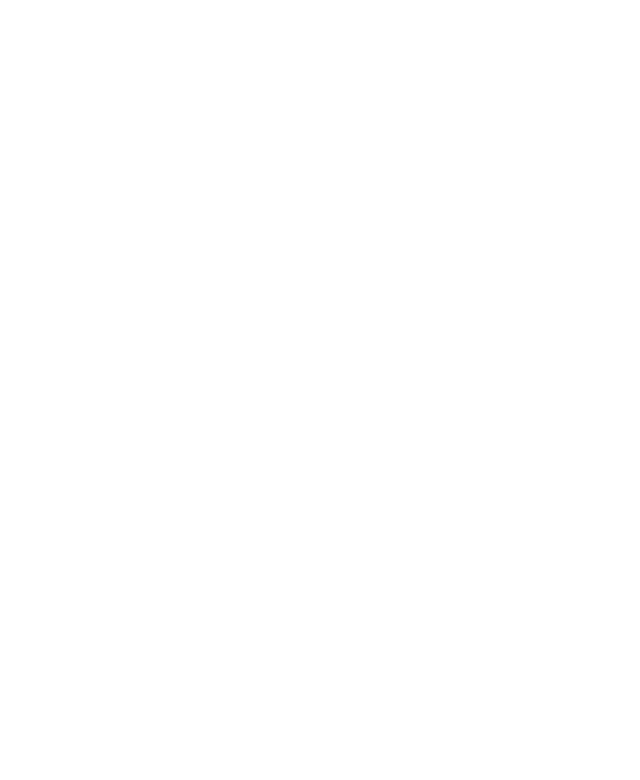
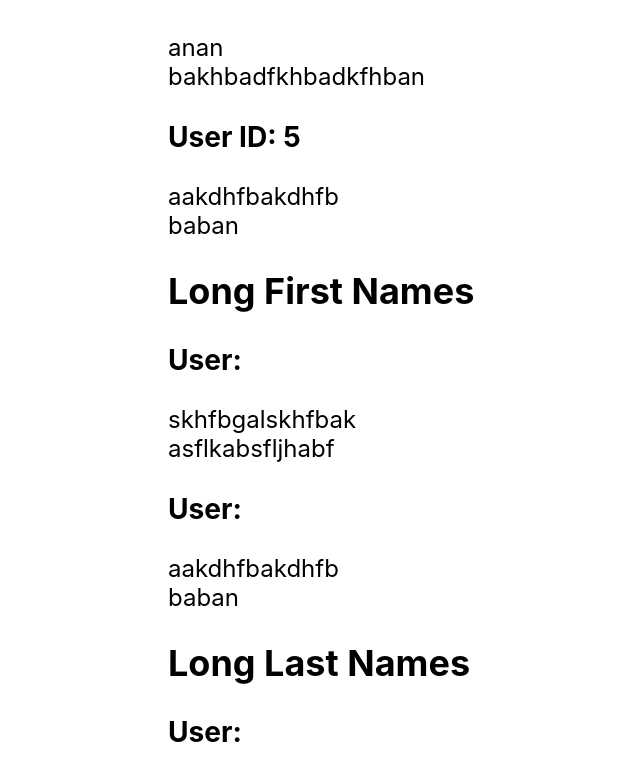
Before and after one commit to HuseyinAtacanDemir/ts-hooks, a React (Create React App) app: page / in a window 1280 px wide. Shown: the part 1770-2550 px from the top of the page, without its empty margins (72-712 px from the left). Before the commit the page ends 1507 px from the top, so only its background shows below. Built offline with nearby package versions, Linux system fonts and the light colour scheme.

Commit message:
useMemo basics

```diff
--- a/public/users.json
+++ b/public/users.json
@@ -10,5 +10,18 @@
     {
         "first": "anan",
         "last": "baban"
+    },
+    {
+        "first": "skhfbgalskhfbak",
+        "last": "asflkabsfljhabf"
+    },
+    {
+        "first": "anan",
+        "last": "bakhbadfkhbadkfhban"
+    },
+    {
+        "first": "aakdhfbakdhfb",
+        "last": "baban"
     }
+
 ]
--- a/src/components/customHook.component.tsx
+++ b/src/components/customHook.component.tsx
@@ -1,4 +1,4 @@
-import React, { ReactNode } from "react";
+import React, { ReactNode, useMemo } from "react";
 import { UserInterface } from "../context/store";
 import useFetchData from "../hooks/useFetchData";
 
@@ -9,13 +9,39 @@
 const CustomHookComponent = (props: Props) => {
   const { data, done, error } = useFetchData<UserInterface[]>("/users.json");
 
+  const longFirstNames = useMemo(
+    () => (data || []).filter((user) => user.first.length > 10),
+    [data]
+  );
+  const longLastNames = useMemo(
+    () => (data || []).filter((user) => user.last.length > 10),
+    [data]
+  );
+
   return (
     <div>
       {done ? (
         <div>
+          <h2>Users</h2>
           {data!.map((user, idx) => (
             <div>
-                <h3>User ID: {idx}</h3>
+              <h3>User ID: {idx}</h3>
+              <div>{user.first}</div>
+              <div>{user.last}</div>
+            </div>
+          ))}
+          <h2>Long First Names</h2>
+          {longFirstNames!.map((user) => (
+            <div>
+              <h3>User:</h3>
+              <div>{user.first}</div>
+              <div>{user.last}</div>
+            </div>
+          ))}
+          <h2>Long Last Names</h2>
+          {longLastNames!.map((user) => (
+            <div>
+              <h3>User:</h3>
               <div>{user.first}</div>
               <div>{user.last}</div>
             </div>
```
